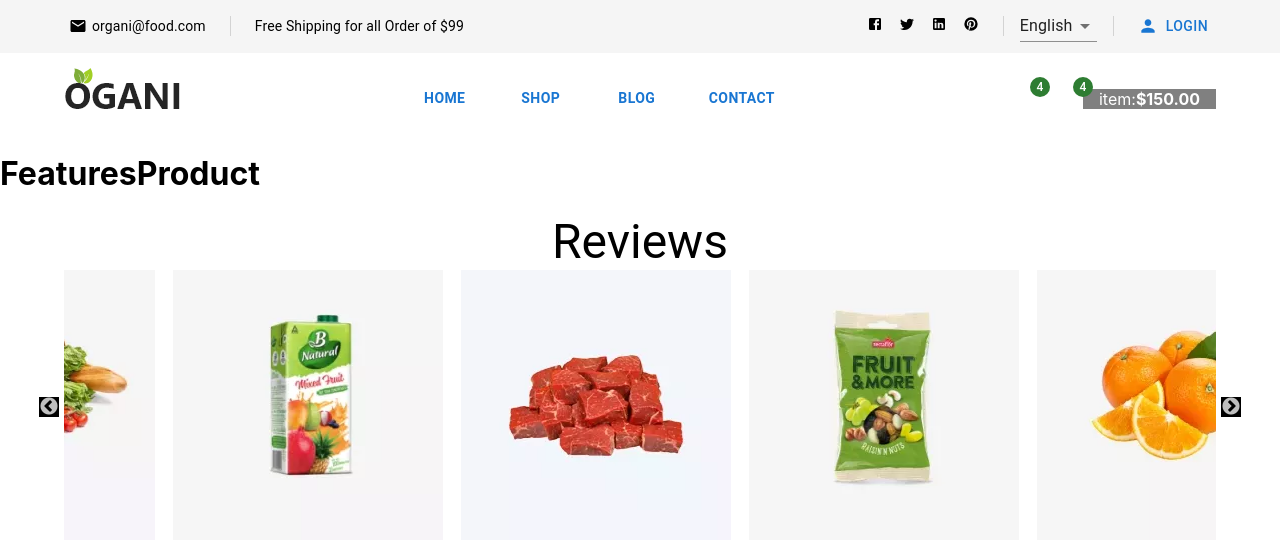
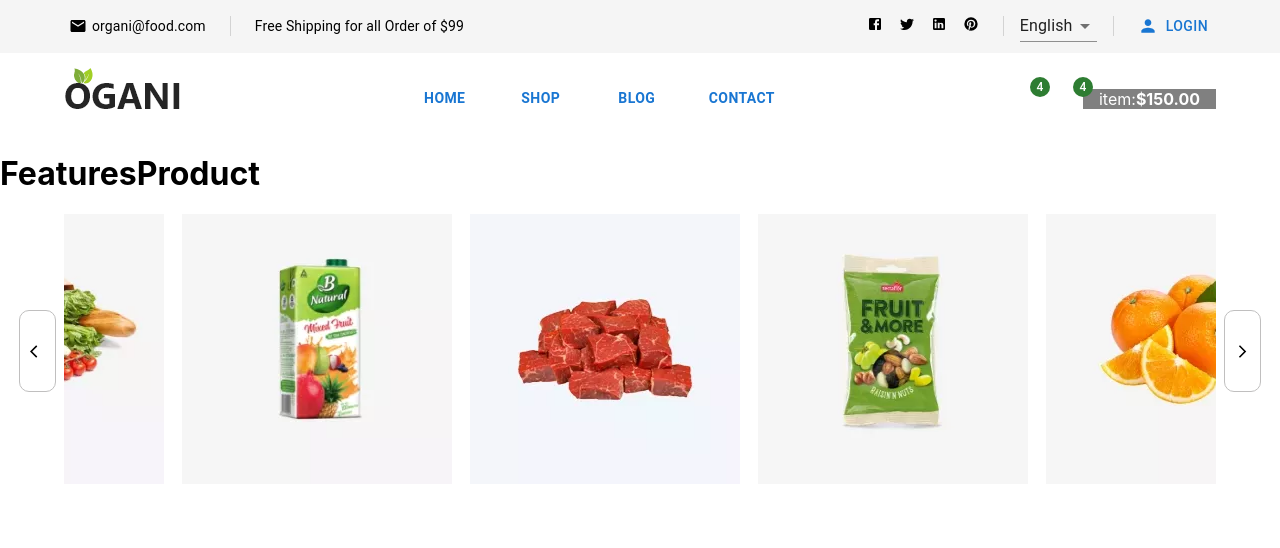
Before and after one commit to RHsanto/organic-food, a React (Create React App) app: page / in a window 1280 px wide. Shown: the top 548 px of the page. Built offline with nearby package versions, Linux system fonts and the light colour scheme.

Commit message:
single slider almost done

```diff
--- /dev/null
+++ b/src/components/Home/SingleSlider/SingleSlider.css
@@ -0,0 +1,15 @@
+.slick-arrow.slick-prev,.slick-arrow.slick-next{
+
+    width: 35px;
+    height: 80px;
+    display: flex;
+    align-items: center;
+    justify-content: center;
+    z-index: 1;
+    margin: 0px -20px;
+    border: 1px solid rgb(192, 191, 191);
+    border-radius: 10px;
+}
+.slick-prev::before,.slick-next::before{
+    display: none;
+}
--- a/src/components/Home/SingleSlider/SingleSlider.js
+++ b/src/components/Home/SingleSlider/SingleSlider.js
@@ -8,27 +8,26 @@ import on2 from "../../../images/single/2.webp";
 import on3 from "../../../images/single/3.webp";
 import on4 from "../../../images/single/4.webp";
 import on5 from "../../../images/single/cat-3.jpg.webp";
+import { ArrowBackIos, ArrowForwardIos } from "@mui/icons-material";
+import './SingleSlider.css'
 
 const SingleSlider = () => {
   function SampleNextArrow(props) {
     const { className, style, onClick } = props;
     return (
-      <div
-        className={className}
-        style={{ ...style, display: "block", background: "black" }}
-        onClick={onClick}
-      />
+      <div onClick={onClick} className={className}>
+      <ArrowForwardIos style={{color:'black', fontSize:'15px'}}></ArrowForwardIos>
+
+      </div>
     );
   }
 
   function SamplePrevArrow(props) {
     const { className, style, onClick } = props;
     return (
-      <div
-        className={className}
-        style={{ ...style, display: "block", background: "black" }}
-        onClick={onClick}
-      />
+      <div className={className} onClick={onClick}>
+    <ArrowBackIos style={{color:'black', fontSize:'15px'}}></ArrowBackIos>
+      </div>
     );
   }
 
@@ -44,25 +43,33 @@ const SingleSlider = () => {
 
   return (
     <Container>
-      <Typography variant="h3" sx={{ textAlign: "center" }}>
-        Reviews
-      </Typography>
+
 
       <Slider {...settings}>
-        <Box sx={{textAlign:'center'}}>
-          <img src={on1} alt="" />
+        <Box>
+        <Box sx={{ textAlign: "center" }}>
+          <img style={{display:'inline-block'}} src={on1} alt="" />
         </Box>
-        <Box sx={{textAlign:'center'}}>
-          <img src={on2} alt="" />
         </Box>
-        <Box sx={{textAlign:'center'}}>
-          <img src={on3} alt="" />
+        <Box>
+        <Box sx={{ textAlign: "center" }}>
+          <img style={{display:'inline-block'}} src={on2} alt="" />
         </Box>
-        <Box sx={{textAlign:'center'}}>
-          <img src={on4} alt="" />
         </Box>
-        <Box sx={{textAlign:'center'}}>
-          <img src={on5} alt="" />
+        <Box>
+        <Box sx={{ textAlign: "center" }}>
+          <img style={{display:'inline-block'}} src={on3} alt="" />
+        </Box>
+        </Box>
+        <Box>
+        <Box sx={{ textAlign: "center" }}>
+          <img style={{display:'inline-block'}} src={on4} alt="" />
+        </Box>
+        </Box>
+        <Box>
+        <Box sx={{ textAlign: "center" }}>
+          <img style={{display:'inline-block'}} src={on5} alt="" />
+        </Box>
         </Box>
       </Slider>
     </Container>
```
